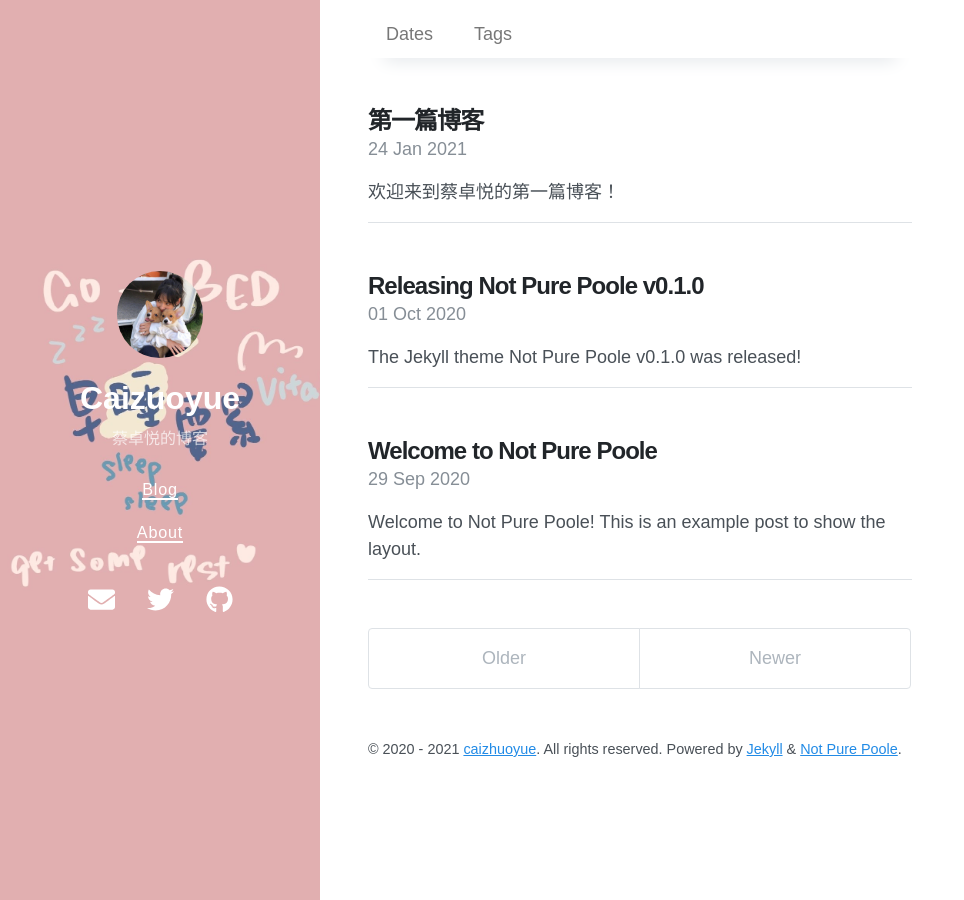
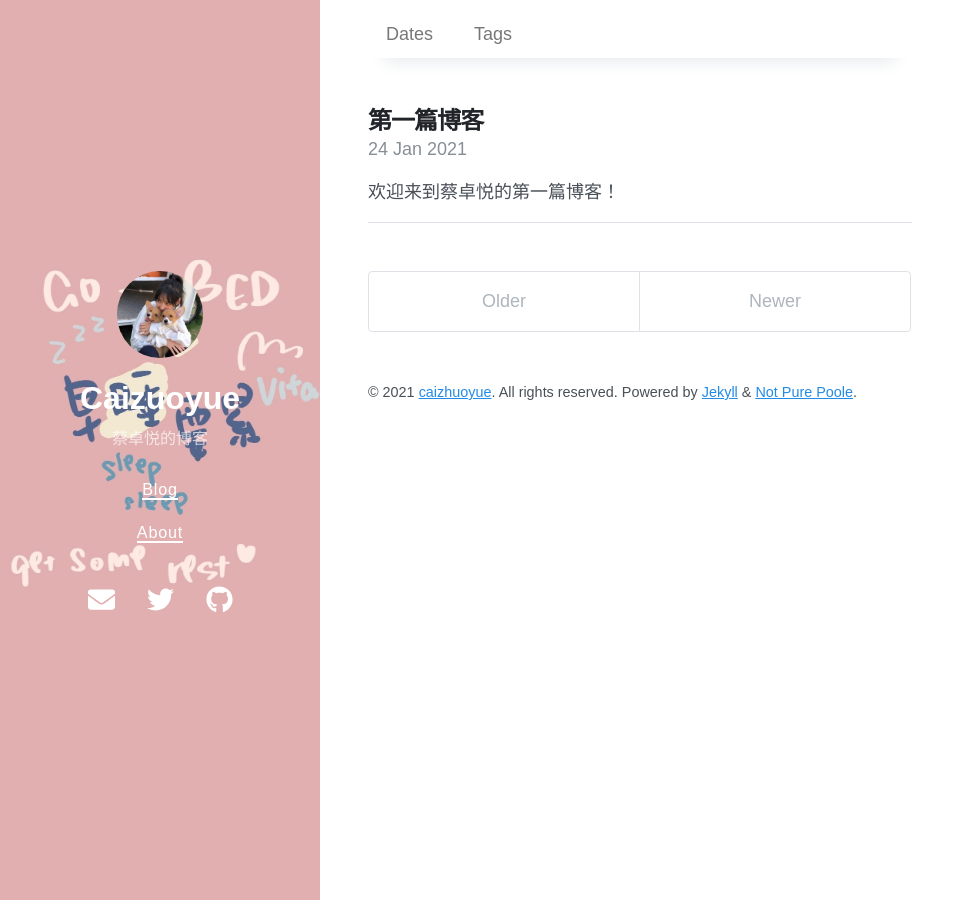
Before and after one commit to CaiZhuoyue/CaiZhuoyue.github.io, a Jekyll site: the page built from index.html, in a window 1280 px wide. Shown: the whole page, without its empty margins (0-964 px from the left). Built offline with Jekyll 4.4.1, drawn with Linux system fonts in a browser that asks for light colours; nearby versions of some CDN libraries; the list of posts is cut into pages by our own code; part of the change alters nothing that is shown.

```diff
--- a/_config.yml
+++ b/_config.yml
@@ -18,6 +18,8 @@ plugins:
 # Optimize Jekyll
 exclude:
   - /_posts/2021-1-24-testing-mathjax.md
+  - /_posts/2020-10-01-releasing-not-pure-poole-v0-1-0.md
+  - /_posts/2020-09-29-welcome-to-not-pure-poole.md
   - .editorconfig
   - .git
   - .jekyll-cache
```
Also changed, not shown: 1 other file.
